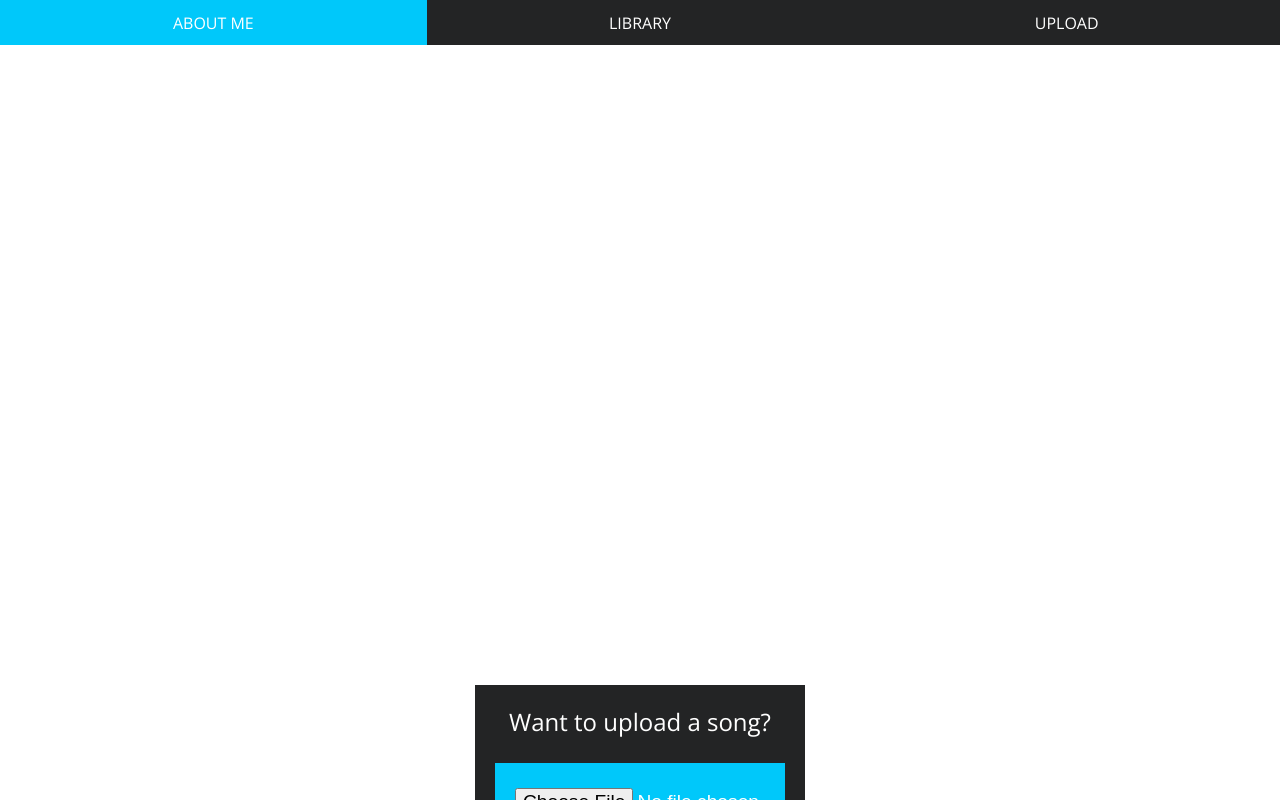
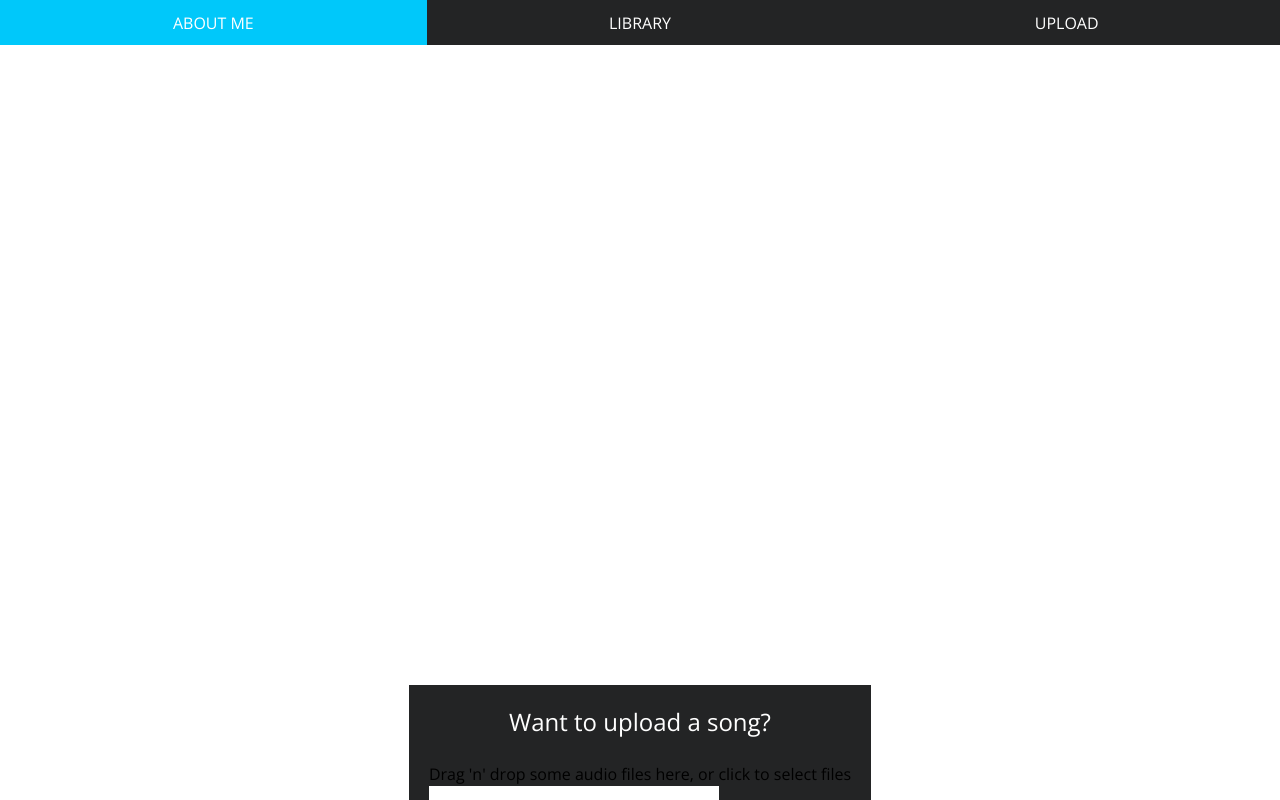
Before and after one commit to johannesvihavainen/song_library, a React (Vite) app: page / in a window 1280 px wide. Both pictures are taken after a click on the item "UPLOAD". Shown: the top 800 px of the page. Built offline with nearby package versions, Linux system fonts and the light colour scheme.

Commit message:
installed react dropzone for better handling ios file uploads

```diff
--- a/package.json
+++ b/package.json
@@ -15,6 +15,7 @@
   "dependencies": {
     "react": "^18.3.1",
     "react-dom": "^18.3.1",
+    "react-dropzone": "^14.3.5",
     "wavesurfer.js": "^7.8.16"
   },
   "devDependencies": {
--- a/src/UploadAudio.jsx
+++ b/src/UploadAudio.jsx
@@ -1,5 +1,5 @@
-// UploadAudio.jsx
 import React, { useState, useRef } from 'react';
+import { useDropzone } from 'react-dropzone'; // Import useDropzone from react-dropzone
 import './UploadAudio.css';
 
 const UploadAudio = ({ addSong }) => {
@@ -9,8 +9,9 @@
     const [fileName, setFileName] = useState('');
     const audioRef = useRef(null);
 
-    const handleFileUpload = (e) => {
-        const file = e.target.files[0];
+    // Handle file selection when using react-dropzone
+    const onDrop = (acceptedFiles) => {
+        const file = acceptedFiles[0];
         if (file && file.type.startsWith('audio/')) {
             const fileURL = URL.createObjectURL(file);
             setAudioFile(fileURL);
@@ -19,6 +20,12 @@
             alert('Please upload a valid audio file.');
         }
     };
+
+    // Set up react-dropzone
+    const { getRootProps, getInputProps } = useDropzone({
+        onDrop,
+        accept: 'audio/*',  // Accept only audio files
+    });
 
     const handleAddSong = () => {
         if (audioFile && songTitle && songCreator) {
@@ -45,12 +52,13 @@
         <div className="upload-audio">
             <div className="container" onClick={handleContainerClick}>
                 <p className="upload-title">Want to upload a song?</p>
-                <input
-                    type="file"
-                    accept="audio/*"
-                    onChange={handleFileUpload}
-                    className="file-upload"
-                />
+
+                {/* Drag and drop area using react-dropzone */}
+                <div {...getRootProps()} className="file-dropzone">
+                    <input {...getInputProps()} />
+                    <p>Drag 'n' drop some audio files here, or click to select files</p>
+                </div>
+
                 <input
                     type="text"
                     placeholder="Song Title"
```
Also changed, not shown: 1 other file (tests, documents, lock files or other folders).
